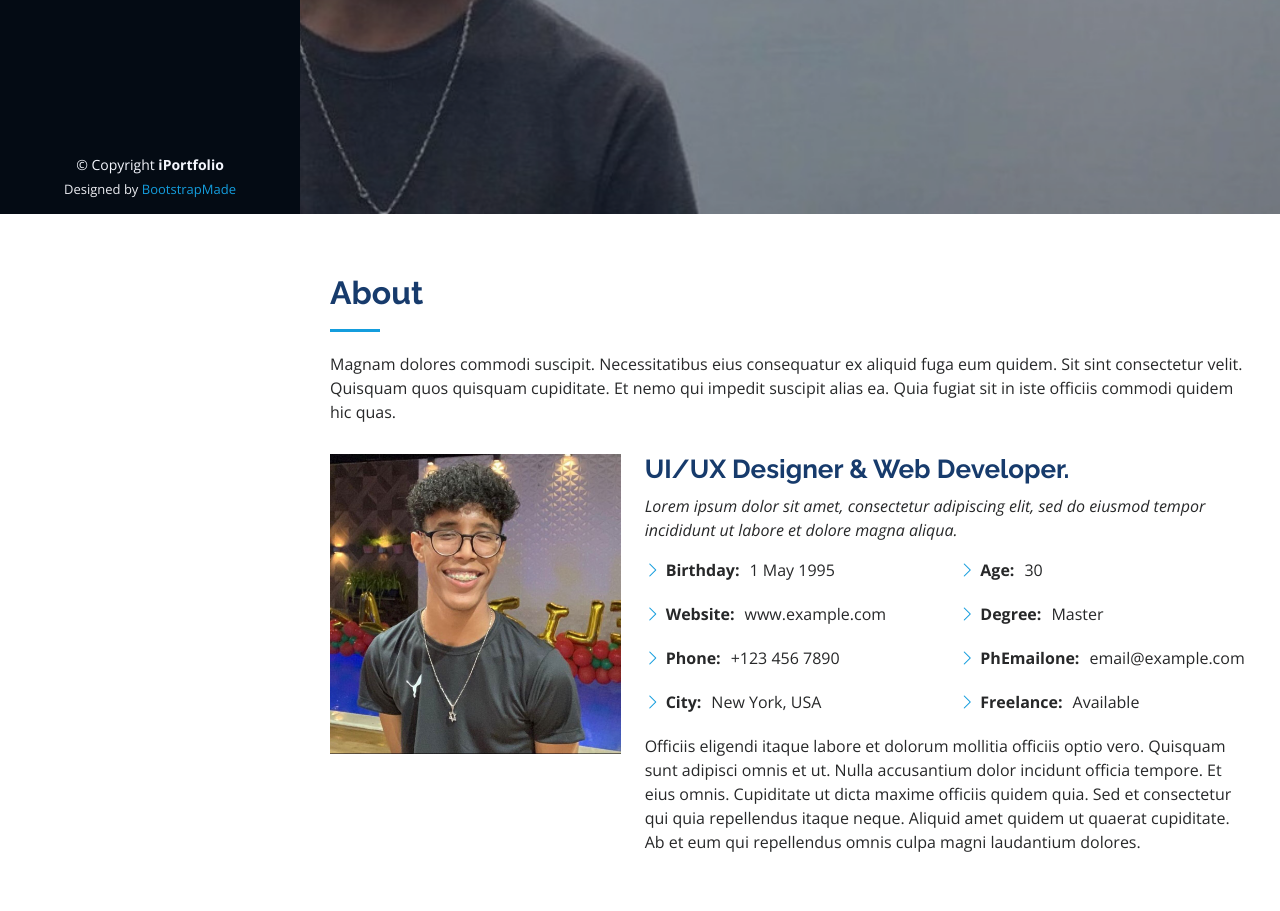
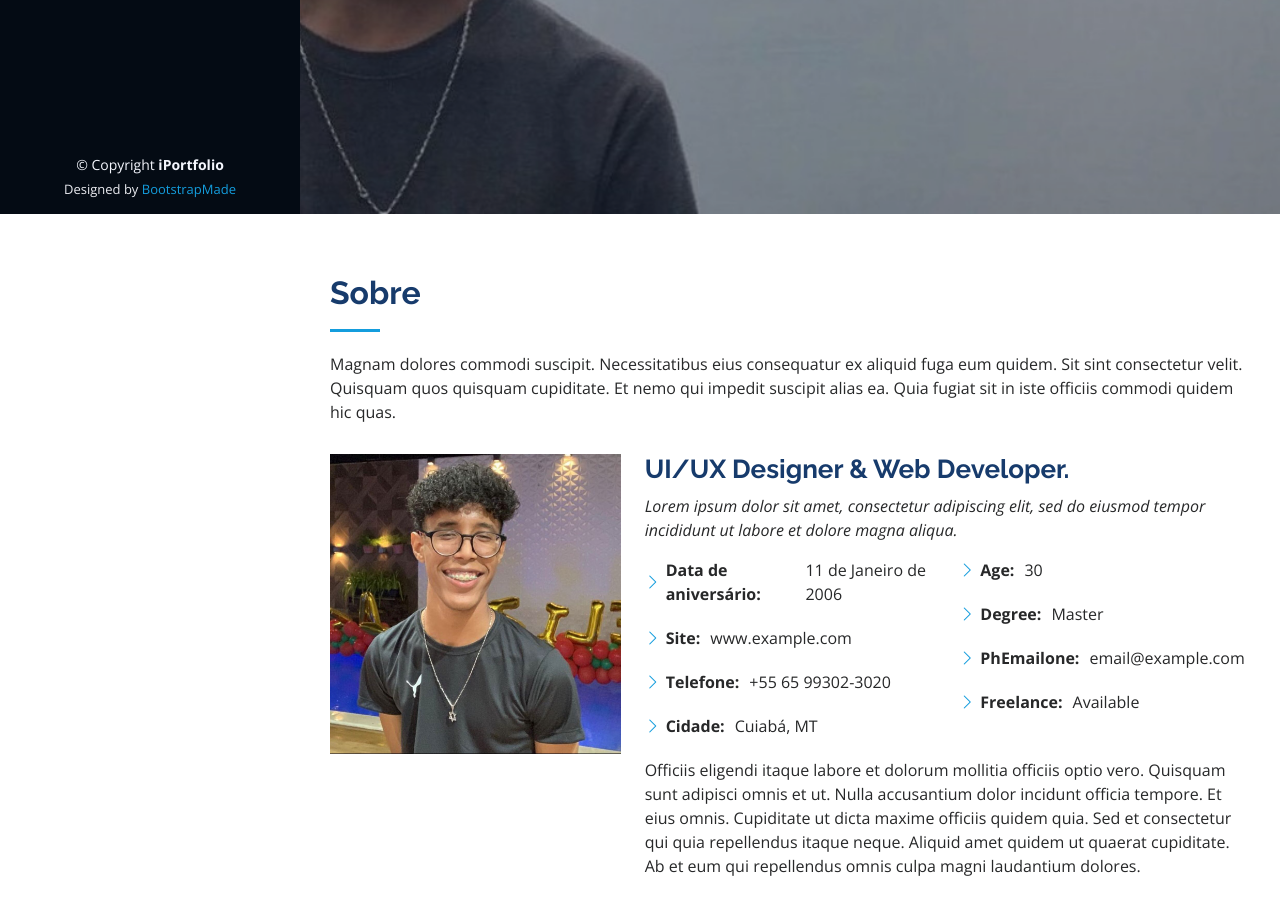
Before and after one commit to StfScript/portfolio3, a plain HTML site: page iPortfolio/index.html in a window 1280 px wide. Shown: the part 586-1497 px from the top of the page. Drawn offline with nearby package versions, Linux system fonts and the light colour scheme.

Commit message:
Atualização da sessão sobre

```diff
--- a/iPortfolio/index.html
+++ b/iPortfolio/index.html
@@ -84,7 +84,7 @@
       <div class="container">
 
         <div class="section-title">
-          <h2>About</h2>
+          <h2>Sobre</h2>
           <p>Magnam dolores commodi suscipit. Necessitatibus eius consequatur ex aliquid fuga eum quidem. Sit sint consectetur velit. Quisquam quos quisquam cupiditate. Et nemo qui impedit suscipit alias ea. Quia fugiat sit in iste officiis commodi quidem hic quas.</p>
         </div>
 
@@ -101,10 +101,10 @@
             <div class="row">
               <div class="col-lg-6">
                 <ul>
-                  <li><i class="bi bi-chevron-right"></i> <strong>Birthday:</strong> <span>1 May 1995</span></li>
-                  <li><i class="bi bi-chevron-right"></i> <strong>Website:</strong> <span>www.example.com</span></li>
-                  <li><i class="bi bi-chevron-right"></i> <strong>Phone:</strong> <span>+123 456 7890</span></li>
-                  <li><i class="bi bi-chevron-right"></i> <strong>City:</strong> <span>New York, USA</span></li>
+                  <li><i class="bi bi-chevron-right"></i> <strong>Data de aniversário:</strong> <span>11 de Janeiro de 2006</span></li>
+                  <li><i class="bi bi-chevron-right"></i> <strong>Site:</strong> <span>www.example.com</span></li>
+                  <li><i class="bi bi-chevron-right"></i> <strong>Telefone:</strong> <span>+55 65 99302-3020</span></li>
+                  <li><i class="bi bi-chevron-right"></i> <strong>Cidade:</strong> <span>Cuiabá, MT</span></li>
                 </ul>
               </div>
               <div class="col-lg-6">
```
